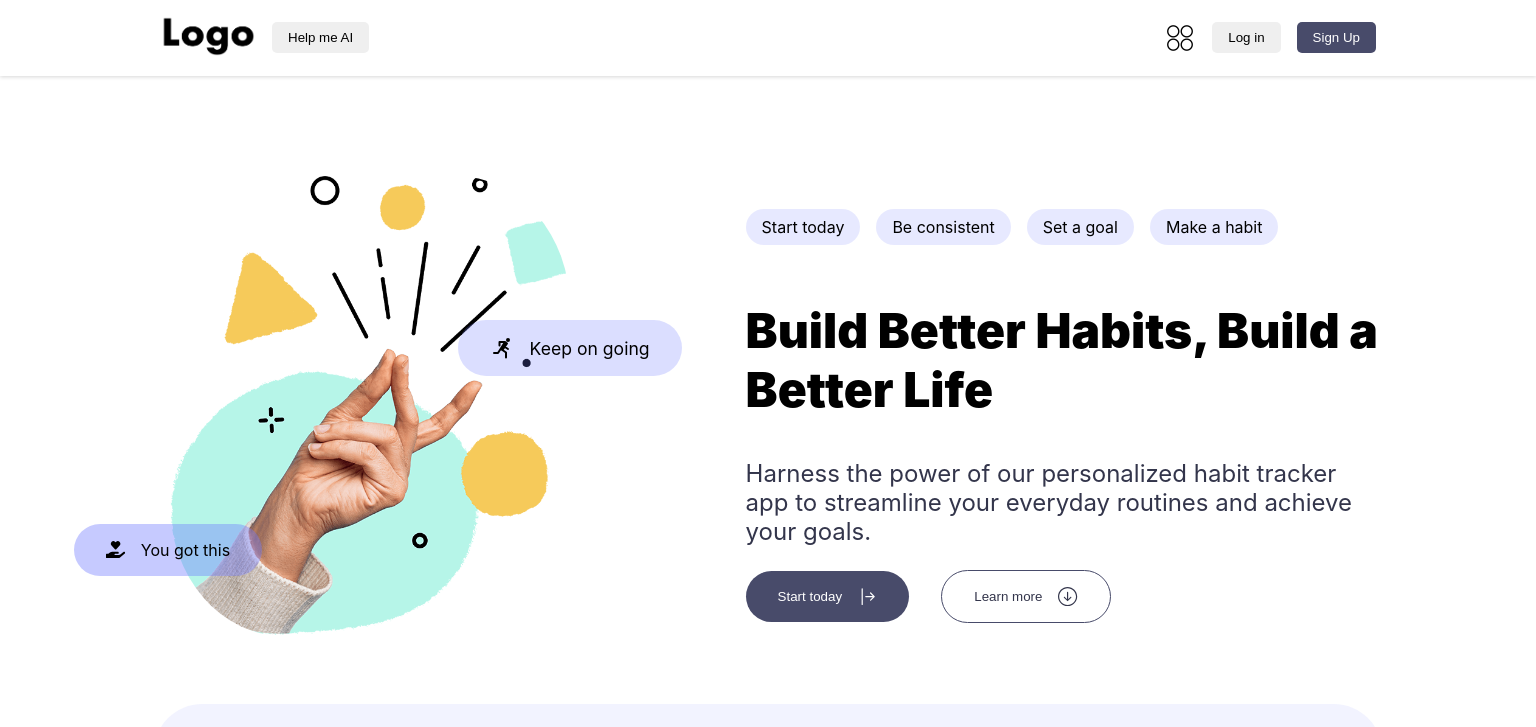
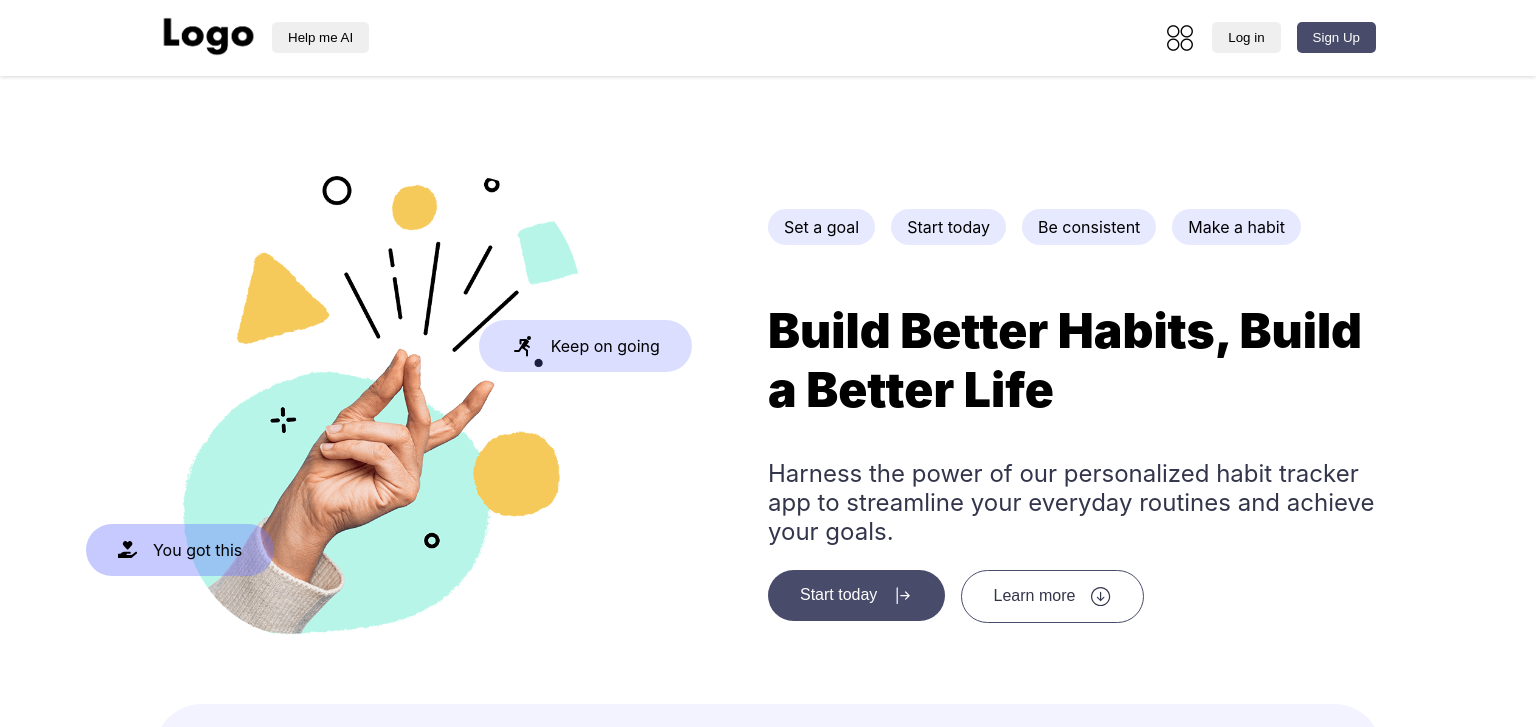
Before and after one commit to abodaa/habits-tracker, a React (Create React App) app in the folder client/: page / in a window 1536 px wide. Shown: the top 727 px of the page. Built offline with nearby package versions, Linux system fonts and the light colour scheme.

Commit message:
Hero section responsiveness added

```diff
--- a/client/src/components/home.js
+++ b/client/src/components/home.js
@@ -34,9 +34,9 @@ export default function Home() {
 
           <div className="hero-right-container">
             <div className="hero-right-notification-btn">
+              <p className="hero-btn">Set a goal</p>
               <p className="hero-btn">Start today</p>
               <p className="hero-btn">Be consistent</p>
-              <p className="hero-btn">Set a goal</p>
               <p className="hero-btn">Make a habit</p>
             </div>
             <header className="App-header">
--- a/client/src/style/home.scss
+++ b/client/src/style/home.scss
@@ -1,32 +1,103 @@
 /* Home  */
 .home-main-container{
-  width: 80%;
+
   margin: auto;
   padding-top: 10rem;
+    @media (max-width: 700px) {
+      width: 85%;
+    }
+    @media (min-width: 700px) {
+      width: 90%;
+    }
+    @media (min-width: 1024px) {
+      width: 90%;
+
+    }
+    @media (min-width: 1400px) {
+      width: 80%;
+    }
 }
 .App-header :first-child{
   font-size: 3rem;
-  font-weight: 900
+  font-weight: 900;
+    @media (max-width: 700px) {
+      font-size: 1.5rem;
+    }
+    @media (min-width: 700px) {
+      font-size: 1.7rem;
+    }
+    @media (min-width: 1024px) {
+      font-size: 2.5rem;
+    }
+    @media (min-width: 1400px) {
+      font-size: 3rem;
+    }
 }
-.App-header :nth-child(2){
-  text-align: center;
-  margin: auto;
-  font-size: 1.5rem;
-  color: #484b6a;
 
-}
 /* Hero Section */
 .hero-main-container{
   display: flex;
   align-items: center;
   justify-content: space-between;
   gap: 10rem;
+    @media (max-width: 700px) {
+      flex-wrap: wrap-reverse;
+      gap: 1rem;
+
+    }
+    @media (min-width: 700px) {
+      flex-wrap: nowrap;
+      gap: 13rem;
+
+    }
+    @media (min-width: 1024px) {
+      flex-wrap: nowrap;
+      gap: 12rem;
+
+    }
+    @media (min-width: 1400px) {
+      flex-wrap: nowrap;
+      gap: 10rem;
+
+    }
 
 }
 
 /* Hero Left */
 .hero-left-container{
 position: relative;
+width:35%;
+margin: auto;
+    @media (max-width: 700px) {
+      width:100%;
+    }
+    @media (min-width: 700px) {
+      width:25%;
+    }
+    @media (min-width: 1024px) {
+      width:30%;
+    }
+    @media (min-width: 1400px) {
+      width:35%;
+    }
+}
+.hero-img{
+  padding: 1rem;
+  border-radius: 30%;
+    @media (max-width: 700px) {
+     width: 20rem;
+     display: none;
+    }
+    @media (min-width: 700px) {
+    width: 20rem;
+    }
+    @media (min-width: 1024px) {
+      width: 20rem;
+    }
+    @media (min-width: 1400px) {
+      width: 25rem;
+    }
+
 }
 
 .hero-top-description{
@@ -41,6 +112,27 @@ position: relative;
   background-color: #6c78ff3f;
   padding: 0rem 2rem;
   transition: ease-in-out 0.4s;
+    @media (max-width: 700px) {
+     display: none;
+
+    }
+    @media (min-width: 700px) {
+      top: 10rem;
+      right: -12rem;
+      font-size: 0.6rem;
+    }
+    @media (min-width: 1024px) {
+      top: 10rem;
+      right: -8rem;
+      font-size: 0.8rem;
+
+    }
+    @media (min-width: 1400px) {
+      top: 10rem;
+      right: -6rem;
+      font-size: 1rem;
+
+    }
 }
 .hero-top-description:hover{
   transform: scale(1.1);
@@ -55,32 +147,100 @@ position: relative;
   align-items: center;
   gap: 1rem;
   background-color: #6c78ff63;
+
   padding: 0rem 2rem;
   transition: ease-in-out 0.4s;
+      @media (max-width: 700px) {
+
+     display: none;
+
+    }
+    @media (min-width: 700px) {
+    bottom: 5rem;
+    left: -2rem;
+    font-size: 0.6rem;
+    }
+    @media (min-width: 1024px) {
+    bottom: 5rem;
+    left: -2rem;
+    font-size: 0.8rem;
+
+    }
+    @media (min-width: 1400px) {
+    bottom: 5rem;
+    left: -5rem;
+    font-size: 1rem;
+
+    }
 }
 .hero-bottom-description:hover{
   transform: scale(1.1);
   cursor: default;
 }
-.hero-img{
-  width: 25rem;
-  padding: 1rem;
-  border-radius: 30%;
+
+
+/* Hero Right */
+.hero-right-container{
+    @media (max-width: 700px) {
+      width: 100%;
+    }
+    @media (min-width: 700px) {
+      width: 100%;
+    }
+    @media (min-width: 1024px) {
+      width: 100%;
+    }
+    @media (min-width: 1400px) {
+      width: 50%;
+    }
 
 }
-
-/* Hero Right */
 
 .hero-right-description{
   width: 100%;
   font-size: 1.5rem;
   color: #33354b;
+    @media (max-width: 700px) {
+      font-size: 1rem;
+
+    }
+    @media (min-width: 700px) {
+      font-size: 1rem;
+    }
+    @media (min-width: 1024px) {
+      font-size: 1.2rem;
+    }
+    @media (min-width: 1400px) {
+      font-size: 1.5rem;
+    }
+
 }
 .hero-right-notification-btn{
   display: flex;
   align-items: center;
   flex-wrap: wrap;
   gap: 1rem;
+    @media (max-width: 700px) {
+      font-size: 0.6rem;
+      gap: 0.3rem;
+
+
+    }
+    @media (min-width: 700px) {
+      gap: 0.3rem;
+      font-size: 10px;
+    }
+    @media (min-width: 1024px) {
+      gap: 0.5rem;
+      font-size: 11px;
+
+
+    }
+    @media (min-width: 1400px) {
+      gap: 1rem;
+      font-size: 1rem;
+
+    }
 
 }
 
@@ -88,11 +248,13 @@ position: relative;
   border-radius: 50rem;
   background-color: #6c78ff29;
   padding: 0.5rem 1rem;
+
 }
 .hero-btns-container{
   display: flex;
-  align-items: center;
-  gap: 2rem;
+  align-items: flex-start;
+  justify-content: flex-start;
+  gap: 1rem;
 }
 .hero-btn-one{
   border-radius: 50rem;
@@ -104,6 +266,23 @@ position: relative;
   color: white;
   padding: 1rem 2rem;
   transition: ease-in-out 0.2s;
+    @media (max-width: 700px) {
+      font-size: 0.6rem;
+      padding: 0.6rem 1rem;
+    }
+    @media (min-width: 700px) {
+      font-size: 0.6rem;
+      padding: 0.6rem 1rem;
+
+    }
+    @media (min-width: 1024px) {
+      font-size: 0.8rem;
+      padding: 0.6rem 1rem;
+    }
+    @media (min-width: 1400px) {
+      font-size: 1rem;
+      padding: 1rem 2rem;
+    }
 }
 .hero-btn-one:hover{
   background-color: #2f314b;
@@ -120,6 +299,22 @@ position: relative;
   border: 1px solid #484b6a;
   color: #33354b;
   transition: ease-in-out 0.2s;
+   @media (max-width: 700px) {
+      font-size: 0.6rem;
+      padding: 0.6rem 1rem;
+    }
+    @media (min-width: 700px) {
+      font-size: 0.6rem;
+      padding: 0.6rem 1rem;
+    }
+    @media (min-width: 1024px) {
+      font-size: 0.8rem;
+      padding: 0.6rem 1rem;
+    }
+    @media (min-width: 1400px) {
+      font-size: 1rem;
+      padding: 1rem 2rem;
+    }
 }
 .hero-btn-two:hover{
   background-color: #2f314b;
@@ -137,6 +332,7 @@ position: relative;
 .section-two-container{
   display: flex;
   align-items: center;
+  flex-wrap: wrap;
   justify-content: space-around;
 }
 .section-two-left{
```
